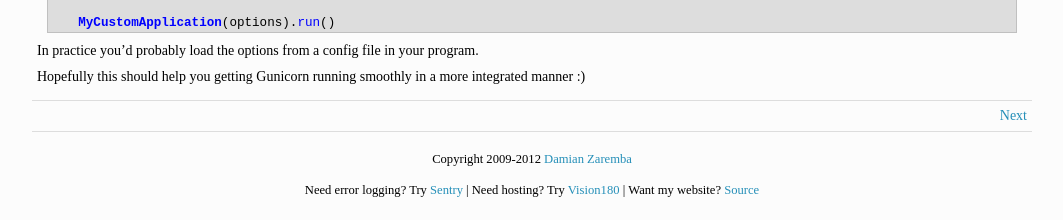
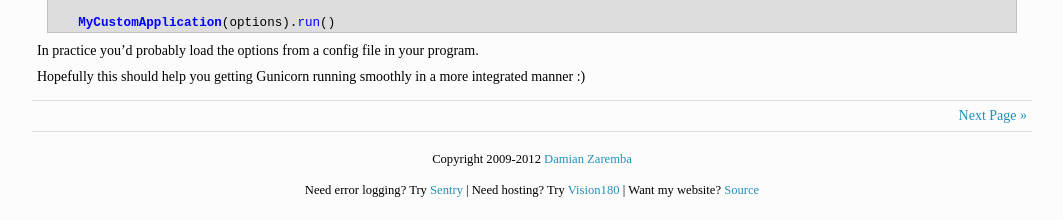
Before and after one commit to DamianZaremba/damianzaremba.co.uk, a Jekyll site: the page built from content/index.html, in a window 1280 px wide and 900 px high, scrolled down 2585 px. Shown: the part 677-897 px from the top of the window, without its empty margins (108-1171 px from the left). Built offline with Jekyll 4.4.1, drawn with Linux system fonts in a browser that asks for light colours; nearby versions of some CDN libraries; Markdown is read by kramdown in place of the engine named in the settings; the list of posts is cut into pages by our own code; comment, search, counter and statistics services are not loaded.

Commit message:
Changing next/prev text

```diff
--- a/content/index.html
+++ b/content/index.html
@@ -36,11 +36,11 @@ description: Damian Zaremba's Blog
 {% if paginator.previous_page or paginator.next_page %}
 <nav id="page_nav">
     {% if paginator.previous_page %}
-    <a href="{{paginator.previous_page}}" class="prev">Previous</a>
+    <a href="{{paginator.previous_page}}" class="prev">&laquo; Previous Page</a>
     {% endif %}
 
     {% if paginator.next_page %}
-    <a href="{{paginator.next_page}}" class="next">Next</a>
+    <a href="{{paginator.next_page}}" class="next">Next Page &raquo;</a>
     {% endif %}
 </nav>
 {% endif %}
```
